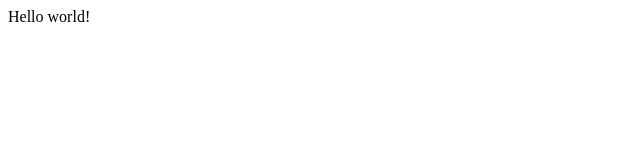
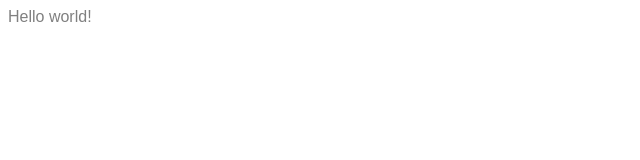
Before and after one commit to ateagit/personal-website, a Gatsby site: page / in a window 1280 px wide. Shown: the full height of the page, 0-640 px from the left. Built offline with nearby package versions, Linux system fonts and the light colour scheme; Gatsby itself is replaced by a stand-in of ours.

Commit message:
Made personal website

```diff
--- a/src/pages/index.js
+++ b/src/pages/index.js
@@ -1,5 +1,5 @@
 import React from "react"
-
+import "../styles.css"
 export default function Home() {
   return <div>Hello world!</div>
 }
--- /dev/null
+++ b/src/styles.css
@@ -0,0 +1,4 @@
+* {
+    font-family: Arial, Helvetica, sans-serif;
+    color: grey;
+}
```
